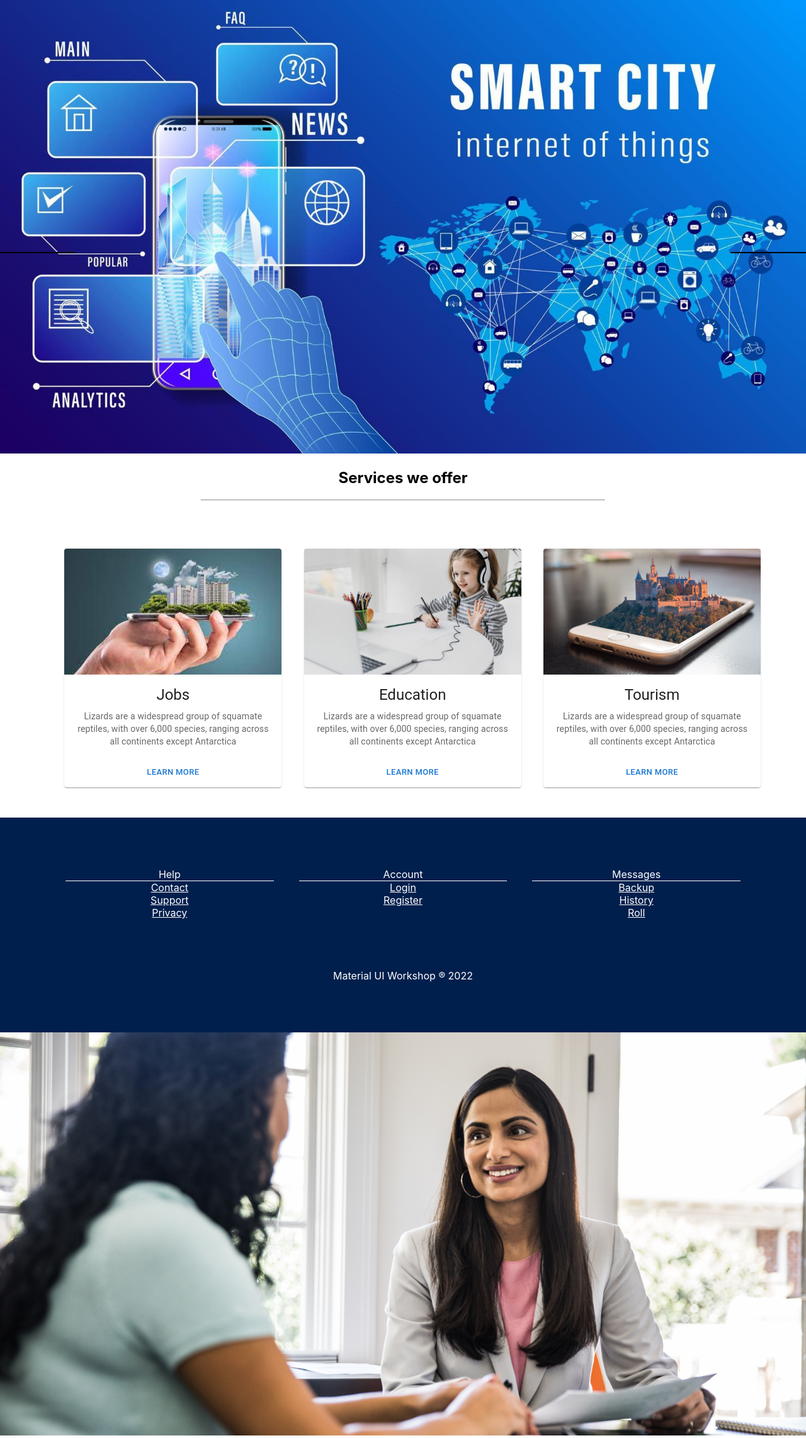
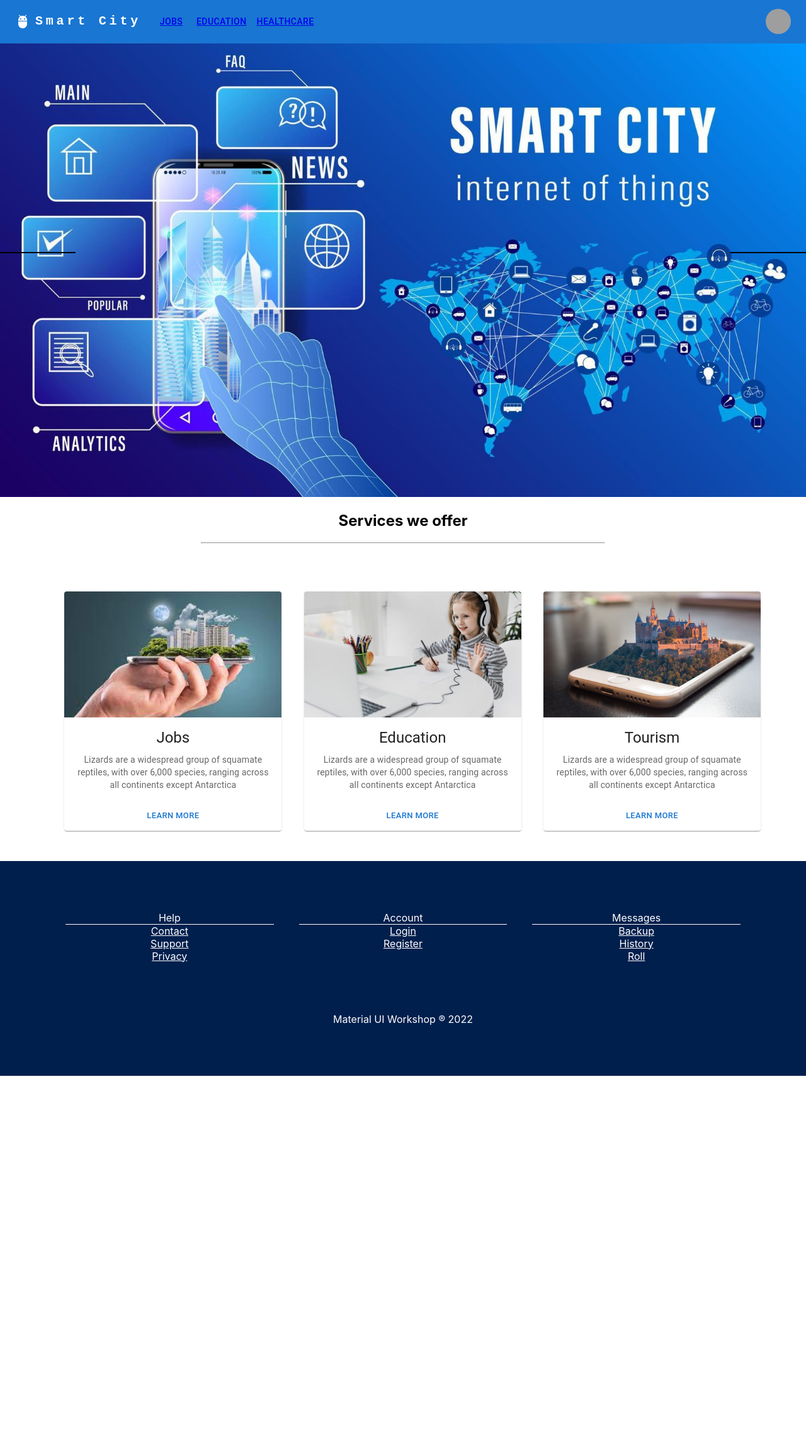
Before and after one commit to sgoel2718/Major-Project, a React (Create React App) app: page / in a window 1280 px wide. Shown: the top 2283 px of the page at 63% size. After the commit the page ends 1708 px from the top, so only its background shows below. Built offline with nearby package versions, Linux system fonts and the light colour scheme; grey boxes are pictures that could not be loaded.

Commit message:
Made the nav bar functional

```diff
--- a/package.json
+++ b/package.json
@@ -10,6 +10,7 @@
     "@testing-library/jest-dom": "^5.16.4",
     "@testing-library/react": "^13.3.0",
     "@testing-library/user-event": "^13.5.0",
+    "npm": "^8.13.2",
     "react": "^18.2.0",
     "react-dom": "^18.2.0",
     "react-router-dom": "^6.3.0",
--- a/src/App.js
+++ b/src/App.js
@@ -1,20 +1,23 @@
 import "./App.css";
-//import Navbar from "./components/Navbar";
-import Opportunities from "./components/Opportunities";
+import ResponsiveAppBar from "./components/Navbar";
+//import Opportunities from "./components/Opportunities";
 import Footer from "./components/Footer";
 import Jobs from "./components/Jobs";
+import {Routes, Route} from "react-router-dom"
+import Opportunities from "./components/Opportunities"
 
 function App() {
   return (
     <div className="App">
       {/* <header> */}
-      {/* <Navbar /> */}
-      {/* </header> */}
-      <Opportunities />
-      <Footer>
+      <ResponsiveAppBar />
+      <Routes>
+           <Route path="/" element={<Opportunities/>}/>
+           <Route path="Jobs" element={<Jobs/>} />
+      </Routes>
         <Footer />
-      </Footer>
-      <Jobs />
+      {/* </Footer> */}
+      {/* <Jobs /> */}
     </div>
   );
 }
--- a/src/components/Navbar.js
+++ b/src/components/Navbar.js
@@ -16,6 +16,7 @@ import { Link } from "react-router-dom";
 
 const pages = ["Jobs", "Education", "HealthCare"];
 const settings = ["Profile", "Account", "Dashboard", "Logout"];
+// const paths_url = ["/", "jobs", "education", "tourism"]
 
 const ResponsiveAppBar = () => {
   const [anchorElNav, setAnchorElNav] = React.useState(null);
@@ -37,6 +38,7 @@ const ResponsiveAppBar = () => {
   };
 
   return (
+    <div>
     <AppBar position="static">
       <Container maxWidth="xl">
         <Toolbar disableGutters>
@@ -56,7 +58,7 @@ const ResponsiveAppBar = () => {
               textDecoration: "none",
             }}
           >
-            LOGO
+            Smart City
           </Typography>
 
           <Box sx={{ flexGrow: 1, display: { xs: "flex", md: "none" } }}>
@@ -91,7 +93,6 @@ const ResponsiveAppBar = () => {
               {pages.map((page) => (
                 <MenuItem key={page} onClick={handleCloseNavMenu}>
                   <Typography textAlign="center">
-                    {page}
                     <Link to={`/${page}`}>{page}</Link>
                   </Typography>
                 </MenuItem>
@@ -115,17 +116,17 @@ const ResponsiveAppBar = () => {
               textDecoration: "none",
             }}
           >
-            SmartCity
           </Typography>
           <Box sx={{ flexGrow: 1, display: { xs: "none", md: "flex" } }}>
             {pages.map((page) => (
-              <Button
+
+                <Button
                 key={page}
                 onClick={handleCloseNavMenu}
                 sx={{ my: 2, color: "white", display: "block" }}
               >
                 <Link to={`/${page}`}>{page}</Link>
-                {page}
+
               </Button>
             ))}
           </Box>
@@ -162,6 +163,8 @@ const ResponsiveAppBar = () => {
         </Toolbar>
       </Container>
     </AppBar>
+
+    </div>
   );
 };
 export default ResponsiveAppBar;
--- a/src/index.js
+++ b/src/index.js
@@ -3,11 +3,14 @@ import ReactDOM from 'react-dom/client';
 import './index.css';
 import App from './App';
 import reportWebVitals from './reportWebVitals';
+import { BrowserRouter } from 'react-router-dom';
 
 const root = ReactDOM.createRoot(document.getElementById('root'));
 root.render(
   <React.StrictMode>
-    <App />
+    <BrowserRouter>
+        <App />
+    </BrowserRouter>
   </React.StrictMode>
 );
 
```
Also changed, not shown: 1 other file (tests, documents, lock files or other folders).
